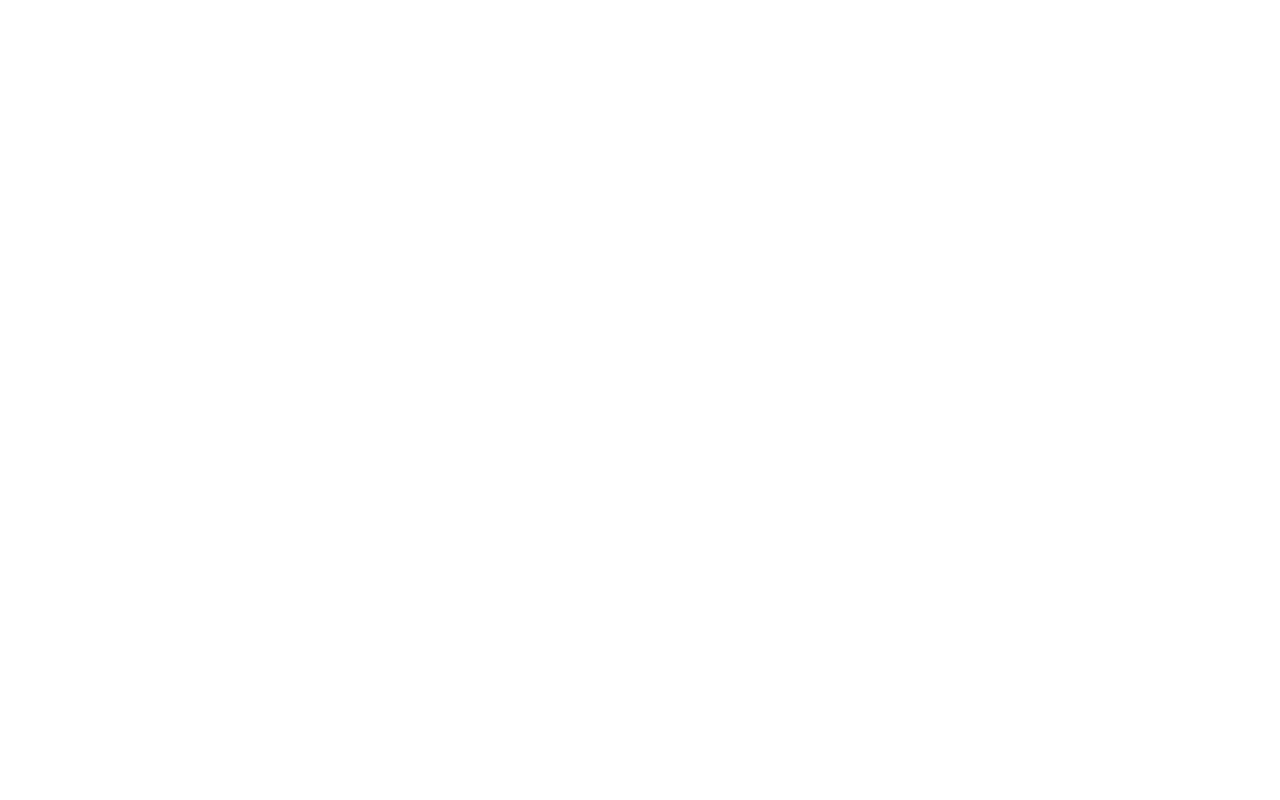
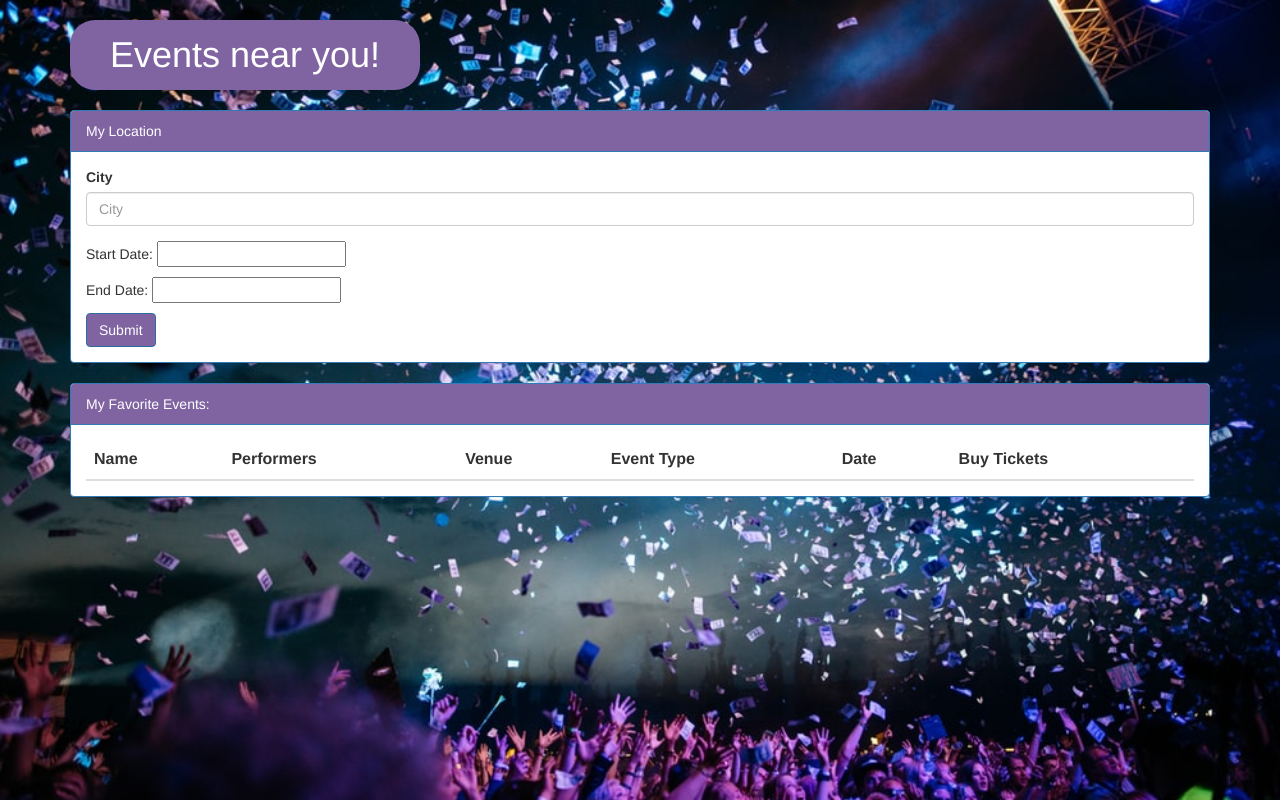
Before and after one commit to Martinn80/Event-Search, a plain HTML site: page index.html in a window 1280 px wide. Drawn offline with nearby package versions, Linux system fonts and the light colour scheme.

Commit message:
html and css

```diff
--- a/assets/CSS/style.css
+++ b/assets/CSS/style.css
@@ -0,0 +1,39 @@
+* {
+    margin: 0;
+    box-sizing: border-box;
+}
+
+body {
+    background: url(../images/photo-1492684223066-81342ee5ff30.jpeg) no-repeat center center fixed;
+    background-size: cover;
+
+}
+
+h1 {
+    background-color: #8064A2;
+    color: white;
+    width: 350px;
+    height: 70px;
+    padding-top: 15px;
+    border-radius: 25px;
+    margin-bottom: 20px;
+}
+
+.btn-primary, .btn-primary:hover, .btn-primary:active, .btn-primary:visited {
+    background-color: #8064A2;
+}
+
+.panel > .panel-heading {
+    background-image: none;
+    background-color: #8064A2;
+    color: white;
+
+}
+
+#emailTag {
+    color: white;
+}
+
+#emailAdd {
+    margin-left: 20px;
+}
--- a/index.html
+++ b/index.html
@@ -1,11 +1,79 @@
-<!DOCTYPE html>
-<html lang="en">
+<html lang="en-us">
+
 <head>
-    <meta charset="UTF-8">
-    <meta name="viewport" content="width=device-width, initial-scale=1.0">
-    <title>Event Search</title>
+  <meta charset="UTF-8">
+  <meta name="viewport" content="width=device-width, initial-scale=1.0">
+  <title>Find Local Events!</title>
+  <link rel="stylesheet" href="https://code.jquery.com/ui/1.12.1/themes/base/jquery-ui.css">
+  <!-- <link rel="stylesheet" href="/resources/demos/style.css"> -->
+  <!-- <script src="https://code.jquery.com/jquery-1.12.4.js"></script> -->
+
+  <link rel="stylesheet" href="https://maxcdn.bootstrapcdn.com/bootstrap/3.3.7/css/bootstrap.min.css"
+    integrity="sha384-BVYiiSIFeK1dGmJRAkycuHAHRg32OmUcww7on3RYdg4Va+PmSTsz/K68vbdEjh4u" crossorigin="anonymous">
+  <script src="https://kit.fontawesome.com/1edd95f00c.js" crossorigin="anonymous"></script>
+  <link rel="stylesheet" href="./assets/css/style.css">
 </head>
-<body>
-    <h1></h1>
+
+<body id="index">
+  <div class="container">
+    <div class="row">
+      <div class="text-center col-sm-12">
+        <h1>Events near you!</h1>
+      </div>
+    </div>
+    <div class=" row">
+      <div class="col-sm-12">
+        <div id="formPanel" class=" panel panel-primary form-group">
+          <div class="panel-heading">
+            My Location
+          </div>
+          <div class="panel-body">
+            <form id="formID">
+              <div class="form-group">
+                <label for="city">City</label>
+                <input type="text" class="form-control" id="city" placeholder="City">
+              </div>
+              <p>Start Date: <input type="text" id="start-datepicker"></p>
+              <p>End Date: <input type="text" id="end-datepicker"></p>
+              <button type="submit" class="btn btn-default btn-primary " id="submitButton">Submit</button>
+            </form>
+          </div>
+        </div>
+      </div>
+    </div>
+    <div class="row">
+      <div class="col-sm-12">
+        <div id="tablePanel" class="panel panel-primary form-group">
+          <div class="panel-heading">
+            My Favorite Events:
+          </div>
+          <div class="panel-body table-responsive">
+            <table class="table table-hover">
+              <thead>
+                <tr>
+                  <th>Name</th>
+                  <th>Performers</th>
+                  <th>Venue</th>
+                  <th>Event Type</th>
+                  <th>Date</th>
+                  <th>Buy Tickets</th>
+                </tr>
+              </thead>
+              <tbody id='dynamic-tbody'>
+
+              </tbody>
+            </table>
+          </div>
+        </div>
+      </div>
+    </div>
+  </div>
+  <!-- javascript -->
+  <script src="https://code.jquery.com/jquery-3.4.1.min.js"
+    integrity="sha256-CSXorXvZcTkaix6Yvo6HppcZGetbYMGWSFlBw8HfCJo=" crossorigin="anonymous"></script>
+  <script src="https://code.jquery.com/ui/1.12.1/jquery-ui.js"></script>
+  <script src="./assets/javascript/app.js"></script>
+
 </body>
+
 </html>
```
